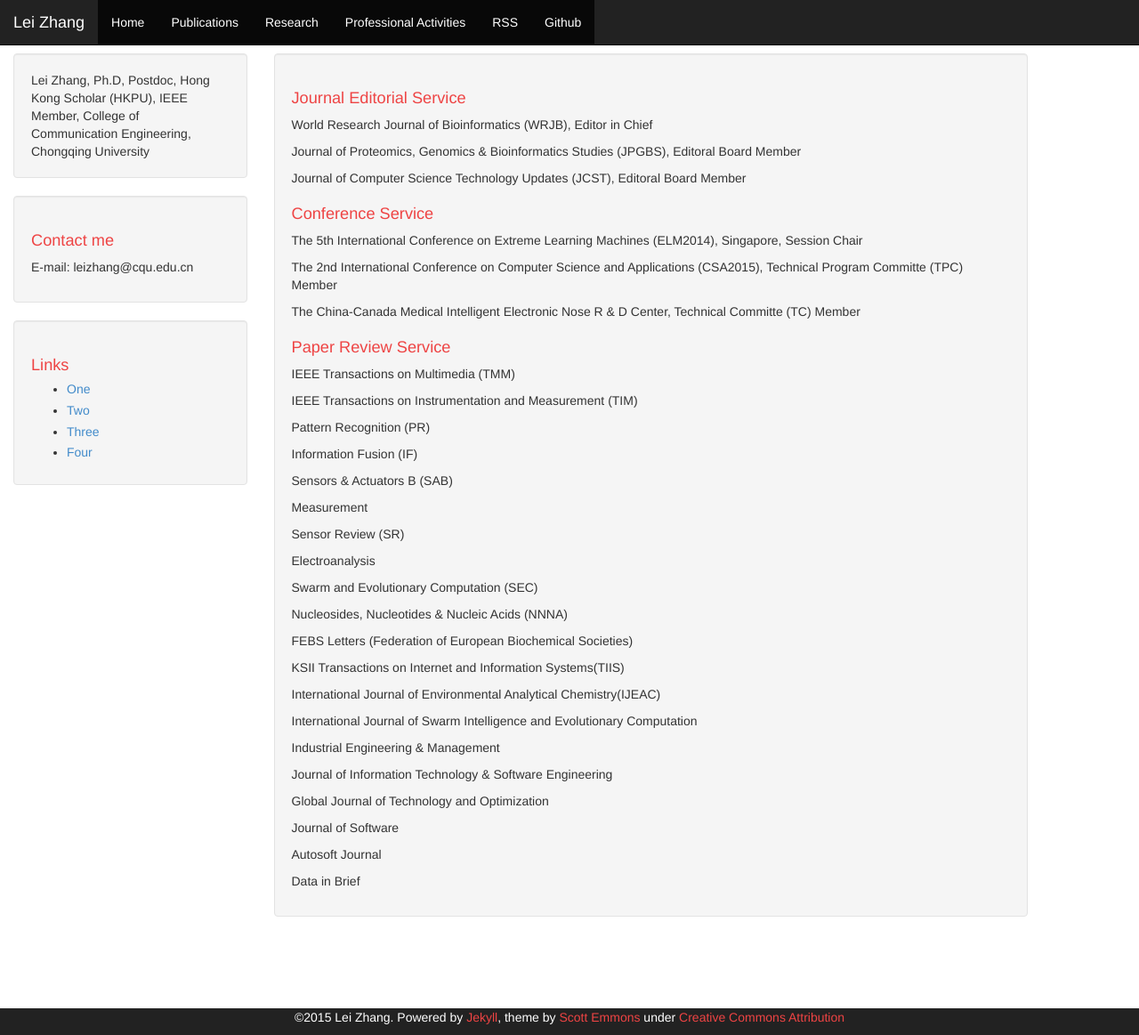
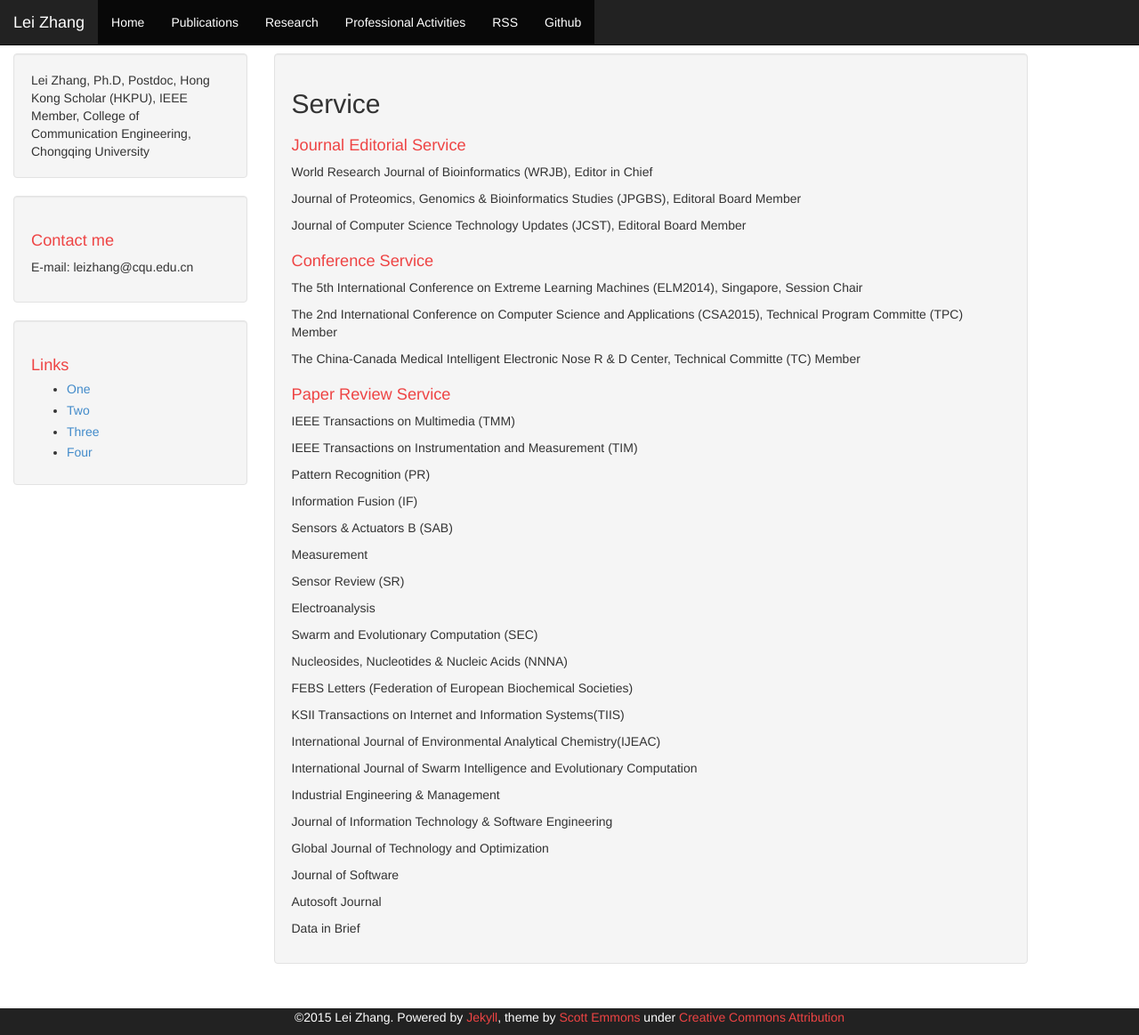
Before and after one commit to DrLeiZhang/website, a Jekyll site: the page built from professional activities.html, in a window 1280 px wide and 1163 px high. Shown: the whole window at 89% size. Built offline with Jekyll 4.4.1, drawn with Linux system fonts in a browser that asks for light colours; Markdown is read by kramdown in place of the engine named in the settings.

Commit message:
Update
Signed-off-by: leizhang@cqu.edu.cn <leizhang@cqu.edu.cn>

```diff
--- a/professional activities.html
+++ b/professional activities.html
@@ -3,6 +3,7 @@ layout: default
 ---
 
 <div class="well">
+<h2>Service</h2>
     <h1>Journal Editorial Service</h1>
     <p>World Research Journal of Bioinformatics (WRJB), Editor in Chief</p>
 <p>Journal of Proteomics, Genomics & Bioinformatics Studies (JPGBS), Editoral Board Member</p>
```
